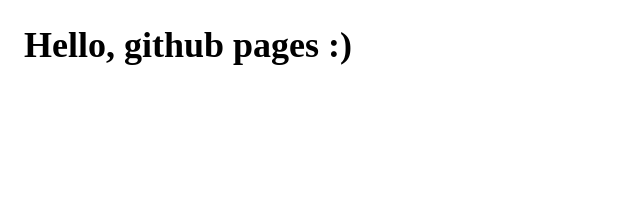
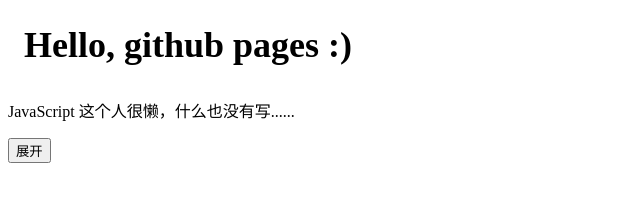
Before and after one commit to know-ovo/know-ovo.github.io, a plain HTML site: page index.html in a window 1280 px wide. Shown: the whole page, without its empty margins (0-640 px from the left). Drawn offline with Linux system fonts and the light colour scheme.

Commit message:
Update index.html

```diff
--- a/index.html
+++ b/index.html
@@ -12,5 +12,18 @@
     <div id="main-content">
 
     </div>
+    <div>
+        <p id="demo">
+JavaScript 这个人很懒，什么也没有写...... </p>
+
+<script>
+function myFunction()
+{
+	document.getElementById("demo").innerHTML="这个人真的很懒，什么也没有写......";
+}
+</script>
+
+<button type="button" onclick="myFunction()"> 展开 </button>
+    </div>
 </body>
 </html>
```
